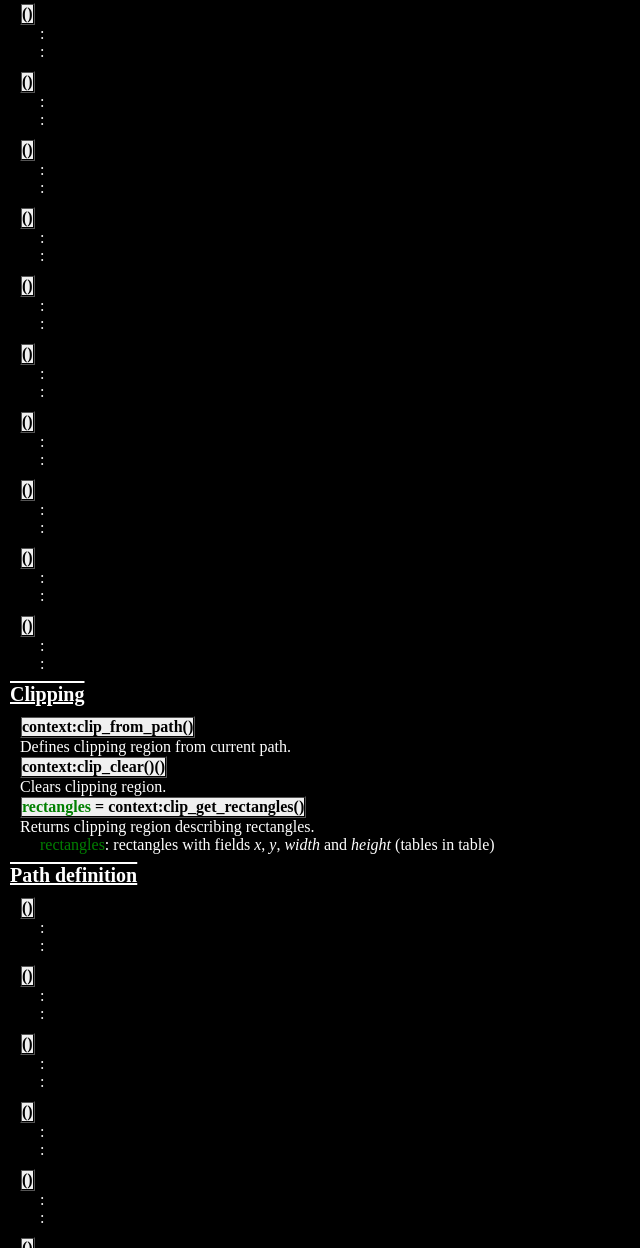
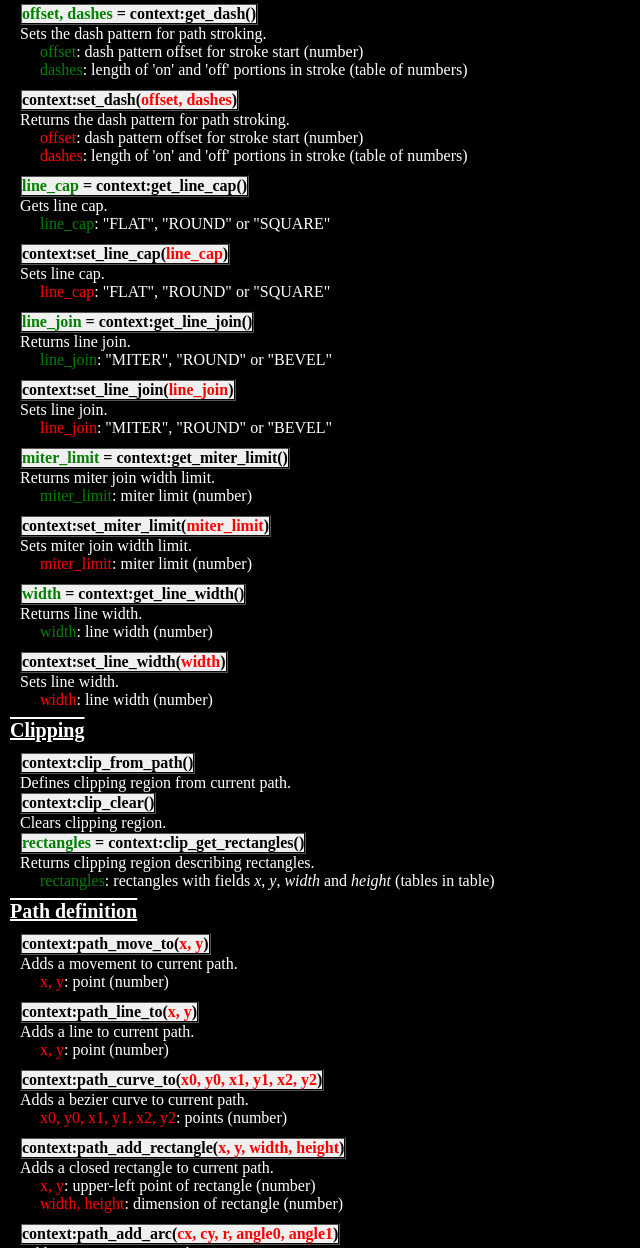
Before and after one commit to Youka/LVS, a plain HTML site: page docs/G2D/g2d.html in a window 1280 px wide. Shown: the part 5175-6423 px from the top of the page, without its empty margins (0-640 px from the left). Drawn offline with Linux system fonts and the light colour scheme.

Commit message:
finished g2d docs

```diff
--- a/docs/G2D/g2d.html
+++ b/docs/G2D/g2d.html
@@ -1,6 +1,5 @@
 <head>
 <title>LVS</title>
-<base href="." target="_blank">
 <meta http-equiv="content-type" content="text/html; charset=UTF-8">
 <meta name="application-name" content="G2D">
 <meta name="author" content="Youka">
@@ -39,6 +38,11 @@
 		display: table;
 		border: 2px groove black;
 		font-weight: bold;
+	}
+	a.index{
+		font-weight: bold;
+		text-decoration: none;
+		color: white;
 	}
 </style>
 <script type="text/javascript">
@@ -441,72 +445,64 @@ EndArgs();
 </script>
 <h2>Stroke properties</h2>
 <script>
-Entry("", "", "");
-Desc("");
+Entry("offset, dashes", "context:get_dash", "");
+Desc("Sets the dash pattern for path stroking.");
 BeginArgs();
-Arg("", "");
-Ret("", "");
+Ret("offset", "dash pattern offset for stroke start (number)");
+Ret("dashes", "length of 'on' and 'off' portions in stroke (table of numbers)");
 EndArgs();
-Entry("", "", "");
-Desc("");
+Entry("", "context:set_dash", "offset, dashes");
+Desc("Returns the dash pattern for path stroking.");
 BeginArgs();
-Arg("", "");
-Ret("", "");
+Arg("offset", "dash pattern offset for stroke start (number)");
+Arg("dashes", "length of 'on' and 'off' portions in stroke (table of numbers)");
 EndArgs();
-Entry("", "", "");
-Desc("");
+Entry("line_cap", "context:get_line_cap", "");
+Desc("Gets line cap.");
 BeginArgs();
-Arg("", "");
-Ret("", "");
+Ret("line_cap", '"FLAT", "ROUND" or "SQUARE"');
 EndArgs();
-Entry("", "", "");
-Desc("");
+Entry("", "context:set_line_cap", "line_cap");
+Desc("Sets line cap.");
 BeginArgs();
-Arg("", "");
-Ret("", "");
+Arg("line_cap", '"FLAT", "ROUND" or "SQUARE"');
 EndArgs();
-Entry("", "", "");
-Desc("");
+Entry("line_join", "context:get_line_join", "");
+Desc("Returns line join.");
 BeginArgs();
-Arg("", "");
-Ret("", "");
+Ret("line_join", '"MITER", "ROUND" or "BEVEL"');
 EndArgs();
-Entry("", "", "");
-Desc("");
+Entry("", "context:set_line_join", "line_join");
+Desc("Sets line join.");
 BeginArgs();
-Arg("", "");
-Ret("", "");
+Arg("line_join", '"MITER", "ROUND" or "BEVEL"');
 EndArgs();
-Entry("", "", "");
-Desc("");
+Entry("miter_limit", "context:get_miter_limit", "");
+Desc("Returns miter join width limit.");
 BeginArgs();
-Arg("", "");
-Ret("", "");
+Ret("miter_limit", "miter limit (number)");
 EndArgs();
-Entry("", "", "");
-Desc("");
+Entry("", "context:set_miter_limit", "miter_limit");
+Desc("Sets miter join width limit.");
 BeginArgs();
-Arg("", "");
-Ret("", "");
+Arg("miter_limit", "miter limit (number)");
 EndArgs();
-Entry("", "", "");
-Desc("");
+Entry("width", "context:get_line_width", "");
+Desc("Returns line width.");
 BeginArgs();
-Arg("", "");
-Ret("", "");
+Ret("width", "line width (number)");
 EndArgs();
-Entry("", "", "");
-Desc("");
+Entry("", "context:set_line_width", "width");
+Desc("Sets line width.");
 BeginArgs();
-Arg("", "");
-Ret("", "");
+Arg("width", "line width (number)");
 EndArgs();
 </script>
 <h2>Clipping</h2>
 <script>
 Entry("", "context:clip_from_path", "");
 Desc("Defines clipping region from current path.");
-Entry("", "context:clip_clear()", "");
+Entry("", "context:clip_clear", "");
 Desc("Clears clipping region.");
 Entry("rectangles", "context:clip_get_rectangles", "");
 Desc("Returns clipping region describing rectangles.");
@@ -516,59 +512,50 @@ EndArgs();
 </script>
 <h2>Path definition</h2>
 <script>
-Entry("", "", "");
+Entry("", "context:path_move_to", "x, y");
+Desc("Adds a movement to current path.");
+BeginArgs();
+Arg("x, y", "point (number)");
+EndArgs();
+Entry("", "context:path_line_to", "x, y");
+Desc("Adds a line to current path.");
+BeginArgs();
+Arg("x, y", "point (number)");
+EndArgs();
+Entry("", "context:path_curve_to", "x0, y0, x1, y1, x2, y2");
+Desc("Adds a bezier curve to current path.");
+BeginArgs();
+Arg("x0, y0, x1, y1, x2, y2", "points (number)");
+EndArgs();
+Entry("", "context:path_add_rectangle", "x, y, width, height");
+Desc("Adds a closed rectangle to current path.");
+BeginArgs();
+Arg("x, y", "upper-left point of rectangle (number)");
+Arg("width, height", "dimension of rectangle (number)");
+EndArgs();
+Entry("", "context:path_add_arc", "cx, cy, r, angle0, angle1");
+Desc("Adds an arc to current path.");
+BeginArgs();
+Arg("cx, cy, r", "arc (number)");
+Arg("angle0, angle1", "start and end angle of arc (number)");
+EndArgs();
+Entry("", "context:path_add_text", "text, face, size[, bold, italic, underline, strikeout]");
+Desc("Adds a closed text path to current path.");
+BeginArgs();
+Arg("text", "any text (string)");
+Arg("face", "font face (string)");
+Arg("size", "font size (number)");
+Arg("bold, italic, underline, strikeout", "font style (boolean, optional)");
+EndArgs();
+Entry("", "context:path_close", "");
+Desc("Closes current path.");
+Entry("", "context:path_clear", "");
+Desc("Clears path.");
+Entry("", "context:path_transform", "filter[, flatten]");
 Desc("");
 BeginArgs();
-Arg("", "");
-Ret("", "");
-EndArgs();
-Entry("", "", "");
-Desc("");
-BeginArgs();
-Arg("", "");
-Ret("", "");
-EndArgs();
-Entry("", "", "");
-Desc("");
-BeginArgs();
-Arg("", "");
-Ret("", "");
-EndArgs();
-Entry("", "", "");
-Desc("");
-BeginArgs();
-Arg("", "");
-Ret("", "");
-EndArgs();
-Entry("", "", "");
-Desc("");
-BeginArgs();
-Arg("", "");
-Ret("", "");
-EndArgs();
-Entry("", "", "");
-Desc("");
-BeginArgs();
-Arg("", "");
-Ret("", "");
-EndArgs();
-Entry("", "", "");
-Desc("");
-BeginArgs();
-Arg("", "");
-Ret("", "");
-EndArgs();
-Entry("", "", "");
-Desc("");
-BeginArgs();
-Arg("", "");
-Ret("", "");
-EndArgs();
-Entry("", "", "");
-Desc("");
-BeginArgs();
-Arg("", "");
-Ret("", "");
+Arg("filter", "path points filter (function)");
+Arg("flatten", "curves flattened before? (boolean)");
 EndArgs();
 </script>
 <h2>Drawing</h2>
@@ -629,6 +616,20 @@ Arg("x, y", "point (number)");
 Ret("hit", "is inside (boolean)");
 EndArgs();
 </script>
+<hr>
+<h1>Index</h1>
+<a name="func_index"><div id="func_index" style='display: table; background-color: #402020; border: 3px ridge red; padding: 10px;'>
+<script>
+for(var i = 0; i < funcs.length; i++){
+	document.write('<a class="index" href="#'+funcs[i]+'">'+funcs[i]+'</a>');
+	if(i != funcs.length-1)
+		document.write("<br/>");
+}
+</script>
+</div></a>
+<a class="index" href="#func_index"><div style='position: fixed; right: 0px; top: 0px; background-color: #402020; border: 3px ridge red;'>
+Index
+</div></a>
 </body>
 
 </html>
```
Also changed, not shown: 1 other file.
